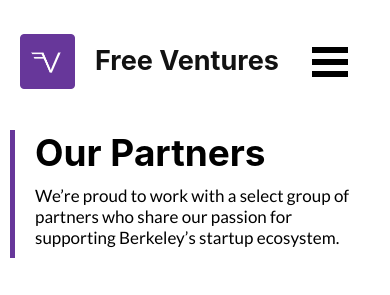
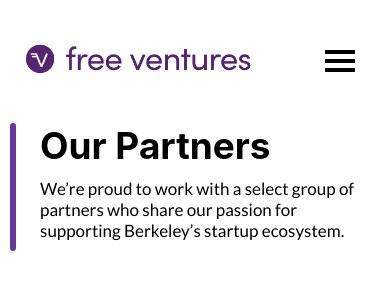
Before and after one commit to adhivd/freev-website, a React (Create React App) app: page /partners in a window 390 px wide. Shown: the top 295 px of the page. Built offline with nearby package versions, Linux system fonts and the light colour scheme.

Commit message:
unnecessary css

```diff
--- a/src/Components/FiatLux.js
+++ b/src/Components/FiatLux.js
@@ -36,7 +36,7 @@ function FiatLux() {
                     <h3>Attending</h3>
                     <p>If you are a student interested in attending Fiat Lux, send an email to <a href="mailto:aashi@freeventures.org">aashi@freeventures.org</a>.</p>
                     <h3>Speaking</h3>
-                    <p>If you are an industry professional looking to get involved as a speaker or company sponsor pelase fill out the form below</p>
+                    <p>If you are an industry professional looking to get involved as a speaker or company sponsor please fill out the form below</p>
                 </span>
                 <ContactForm />
             </GenericPage>
--- a/src/Components/Footer.js
+++ b/src/Components/Footer.js
@@ -4,6 +4,8 @@ import logogray from './../assets/freev-gray.png';
 import fb from './../assets/facebook.png';
 import medium from './../assets/medium.png';
 import twitter from './../assets/twitter.png';
+import logocircle from './../assets/logo-circle.png';
+
 
 import { Link } from "react-router-dom";
 
@@ -18,8 +20,8 @@ function Footer() {
       <div className="footer">
         <div className="container">
             <span>
-                <Link exact to="/"><img src={logogray} alt="FreeV Logo" />
-                <h1>Free Ventures</h1></Link>
+                <Link exact to="/">
+                <img src={logocircle} /></Link>
                 <p>Founded in 2013, Free Ventures is a 501(c)(3) student-run non-profit with the mission of making entrepreneurship accessible to UC Berkeley students of all backgrounds by empowering them with the support to innovate and build</p>
             </span>
             <span>
--- a/src/Components/GenericTop.js
+++ b/src/Components/GenericTop.js
@@ -9,10 +9,9 @@ function GenericTop(props) {
   return (
     <section className="genericTop">
         <div className="container">
+            <div className="purpleBorder"></div>
         	<div class="topHeader">
             	<h1>{props.header}</h1>
-            </div>
-            <div class="topDesc">
             	<h2>{props.description}</h2>
             </div>
             {props.children}
--- a/src/Components/Header.js
+++ b/src/Components/Header.js
@@ -2,6 +2,7 @@ import React from 'react';
 import logo from './../assets/free-v-square.png';
 import { NavLink } from "react-router-dom";
 import { slide as Menu } from 'react-burger-menu';
+import logofull from './../assets/logo-full.png';
 
 
 import './../styles/App.css';
@@ -14,8 +15,7 @@ function Header() {
       <header className="header">
         <div className="container">
             <div className="logo">
-                <img src={logo} alt="free v logo"/>
-                <h1>Free Ventures</h1>
+                <img src={logofull} alt="free v logo"/>
             </div>
 
             <div className="nav">
--- a/src/Components/Home.js
+++ b/src/Components/Home.js
@@ -44,6 +44,8 @@ import community from './../assets/program/group.png';
 import legal from './../assets/lega.png';
 import fundraising from './../assets/fundraising.png';
 import funds from './../assets/funds.png';
+import logofull from './../assets/logo-full.png';
+import logocircle from './../assets/logo-circle.png';
 
 
 import freevgroup from './../assets/program/freevgroup.jpg'
--- a/src/styles/App.css
+++ b/src/styles/App.css
@@ -34,12 +34,19 @@ button:focus {
   margin: 0 20px 20px 20px;
 }
 
-    .header img {
-        width: 55px;
+    /* .header img {
+        height: 45px;
         display: inline-block;
         position: relative;
-        top: 14px
-    }
+        top: 15px
+    } */
+
+    .header img {
+    height: 39px;
+    display: inline-block;
+    position: relative;
+    top: 19px;
+}
 
     .header h1 {
         display: inline-block;
@@ -131,11 +138,11 @@ button:focus {
 
     /* Position and sizing of burger button */
     .bm-burger-button {
-      position: absolute;
-      width: 36px;
-      height: 30px;
-      right: 22px;
-      top: 27px;
+        position: absolute;
+        width: 30px;
+        height: 22px;
+        right: 15px;
+        top: 30px;
     }
 
     /* Color/shape of burger icon bars */
@@ -212,17 +219,14 @@ button:focus {
     }
 
 .genericTop {
-    /*background-color: #67379A;*/
     text-align: left;
-    margin-top: 30px;
-    padding: 0px 0 0px 0;
+    padding-top: 40px;
     color: black;
-
 }
 
     .genericTop .container {
-        border-left: 5px solid #67379A;
-        padding-left: 20px;
+        padding-left: 30px;
+        position: relative;
     }
 
     .genericTop h1 {
@@ -230,9 +234,17 @@ button:focus {
         margin: 0 0 10px 0;
     }
 
-    .headerContainer {
-      margin-left: 30px;
-      margin-right: 110px;
+    .purpleBorder {
+        /* height: 100%; */
+        height: 0%;
+        width: 6px;
+        position: absolute;
+        left: 0px;
+        border-radius: 1000px;
+        background-color: #67379A;
+        animation: expand 0.5s cubic-bezier(0.215, 0.61, 0.355, 1);
+        animation-fill-mode: forwards;
+        animation-delay: 1s;
     }
 
     .genericTop h2 {
@@ -243,10 +255,11 @@ button:focus {
         padding-bottom: 10px;
     }
 
-    .topHeader {
-        transform: translateX(-25%);
-        -webkit-transform: translateX(-25%);
-        animation: slide 1.75s forwards;
+        .topHeader {
+        transform: translateX(-5%);
+        -webkit-transform: translateX(-5%);
+        animation: slide 1s forwards;
+        opacity: 0;
     }
 
     .topDesc {
@@ -258,13 +271,22 @@ button:focus {
     }
 
     @keyframes slide {
-      100% { transform: translateX(0%); }
+      100% {
+          transform: translateX(0%);
+          opacity: 1;
+       }
+    }
+
+    @keyframes expand {
+        100% {
+            height: 100%;
+         }
     }
 
     @keyframes fadein {
       from { opacity: 0; }
       to   { opacity: 1; }
-}
+    }
 
 
 .genericPage {
--- a/src/styles/Apply.css
+++ b/src/styles/Apply.css
@@ -54,3 +54,9 @@
     .timeline span img {
         width: 20px;
     }
+
+@media (max-width: 1034px) {
+    .timeline span {
+        display: none;
+    }
+}
--- a/src/styles/Footer.css
+++ b/src/styles/Footer.css
@@ -25,8 +25,6 @@
         grid-column-gap: 40px;
         grid-row-gap: 30px;
     }
-
-
 
     .footer input {
         background-color: #e3e3e3;
--- a/src/styles/Home.css
+++ b/src/styles/Home.css
@@ -79,6 +79,11 @@ a {
         width: 100%;
         float:right;
         display: inline-block;
+    }
+
+    .splash .container img {
+        border-bottom-left-radius: 10px;
+        box-shadow: 6px 6px 3px rgba(221, 221, 221);
     }
 
     .splash h1 {
```
Also changed, not shown: src/assets/logo-circle.png (added), src/assets/logo-full.png (added).
